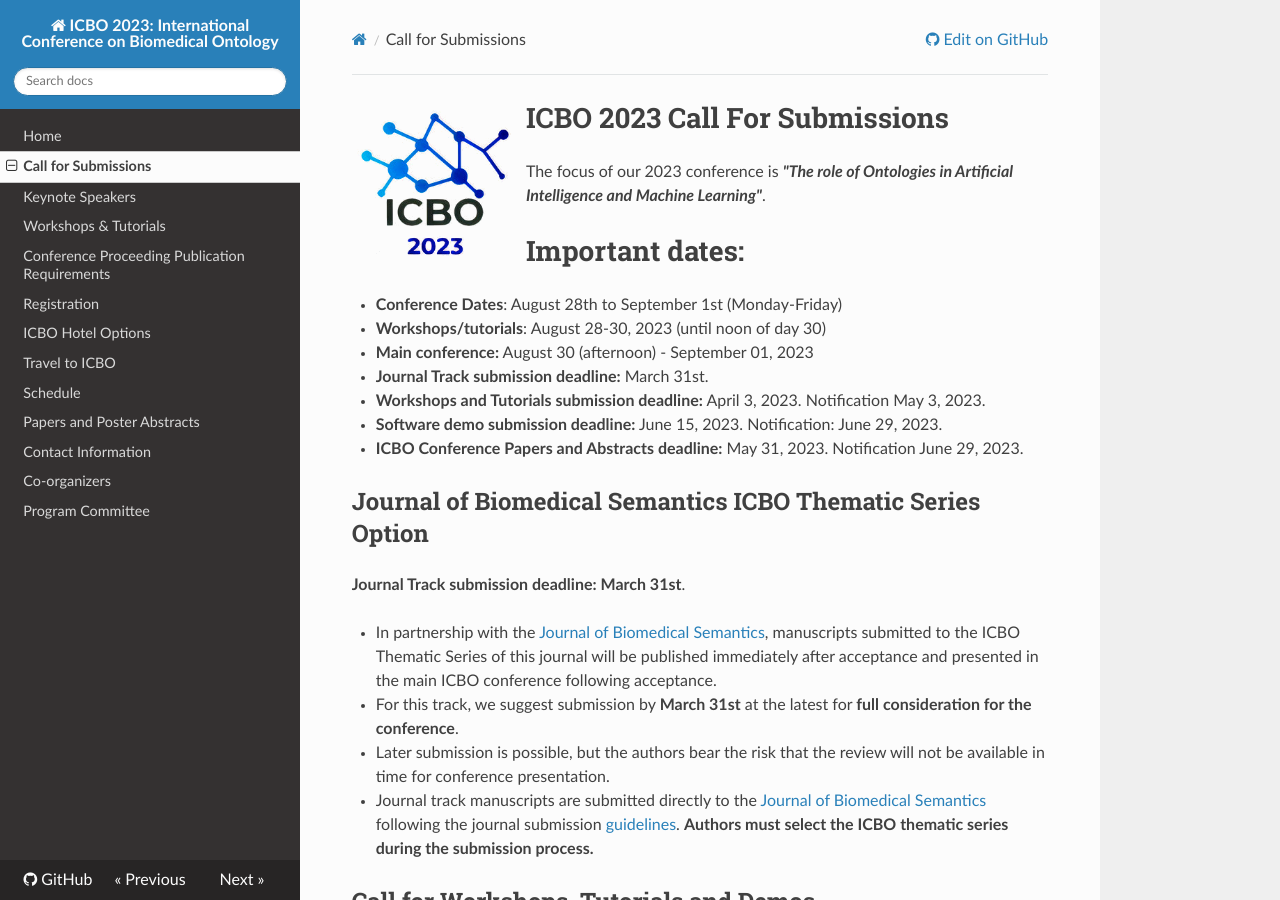
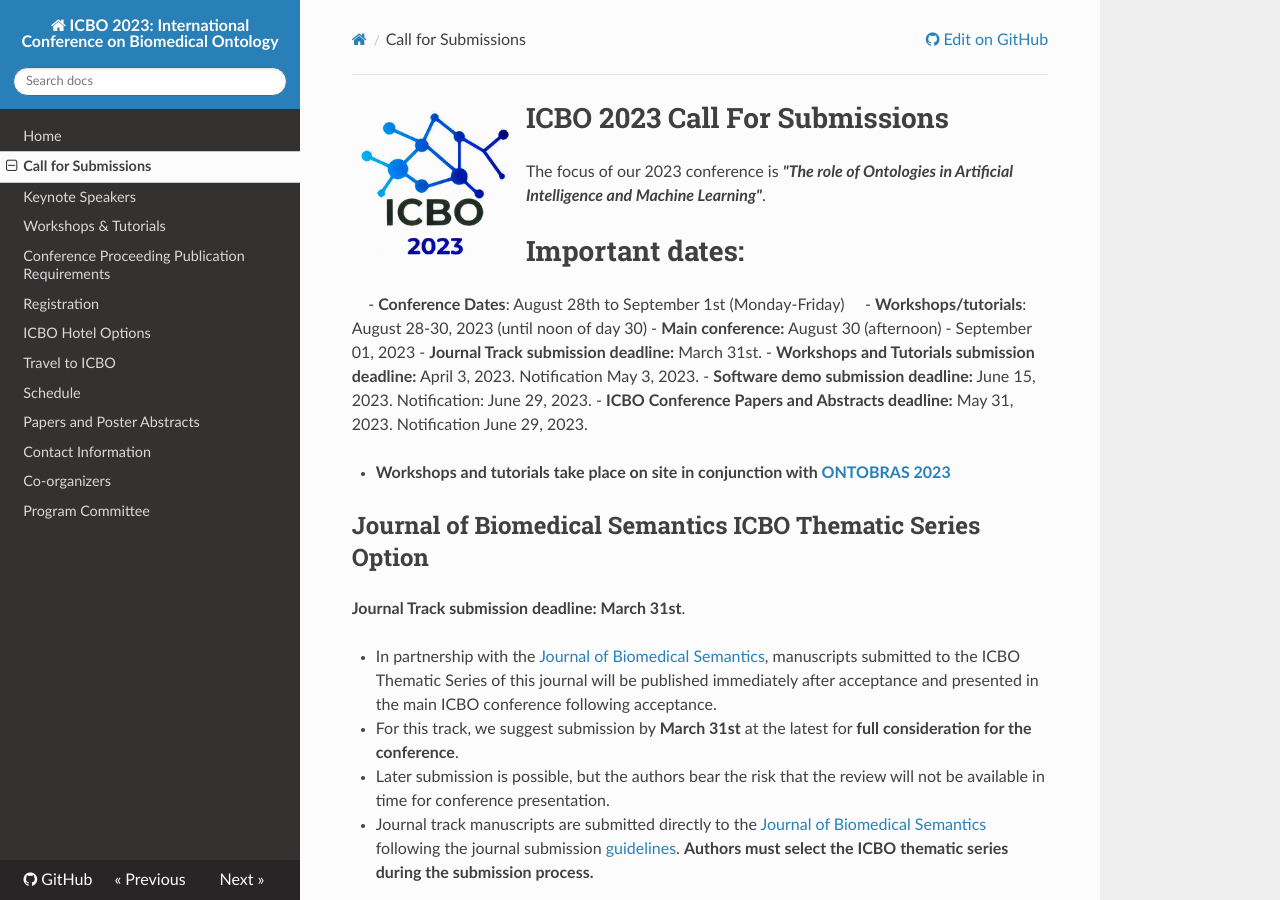
Before and after one commit to ICBO-conference/icbo2023, an MkDocs documentation site: the page built from docs/call-for-submissions.md, in a window 1280 px wide and 900 px high. Built offline with MkDocs 1.6.1, drawn with Linux system fonts in a browser that asks for light colours; nearby versions of some CDN libraries.

Commit message:
submissions from meeting in teams

```diff
--- a/docs/call-for-submissions.md
+++ b/docs/call-for-submissions.md
@@ -4,9 +4,11 @@
 
 The focus of our 2023 conference is ***"The role of Ontologies in Artificial Intelligence and Machine Learning"***.
 
+
+
 # Important dates:
-- **Conference Dates**:  August 28th to September 1st (Monday-Friday)
-- **Workshops/tutorials**: August 28-30, 2023 (until noon of day 30)
+&nbsp;&nbsp;&nbsp;&nbsp;- **Conference Dates**:  August 28th to September 1st (Monday-Friday)
+&nbsp;&nbsp;&nbsp;&nbsp;- **Workshops/tutorials**: August 28-30, 2023 (until noon of day 30)
 - **Main conference:** August 30 (afternoon) - September 01, 2023
 - **Journal Track submission deadline:** March 31st.
 - **Workshops and Tutorials submission deadline:** April 3, 2023. Notification May 3, 2023.
@@ -15,8 +17,8 @@
 <!-- ## Conference Dates
 - **August 28th to September 1st** (Monday-Friday)
 - **Workshops**: August 28-30, 2023 (until noon of day 30)
-- **Main conference**: August 30 (afternoon) - September 01, 2023
-- **Workshops and tutorials take place on site in conjunction with [ONTOBRAS 2023](https://www.inf.ufrgs.br/ontobras/)** -->
+- **Main conference**: August 30 (afternoon) - September 01, 2023 -->
+- **Workshops and tutorials take place on site in conjunction with [ONTOBRAS 2023](https://www.inf.ufrgs.br/ontobras/)**
 
 ## Journal of Biomedical Semantics ICBO Thematic Series Option
 
```
